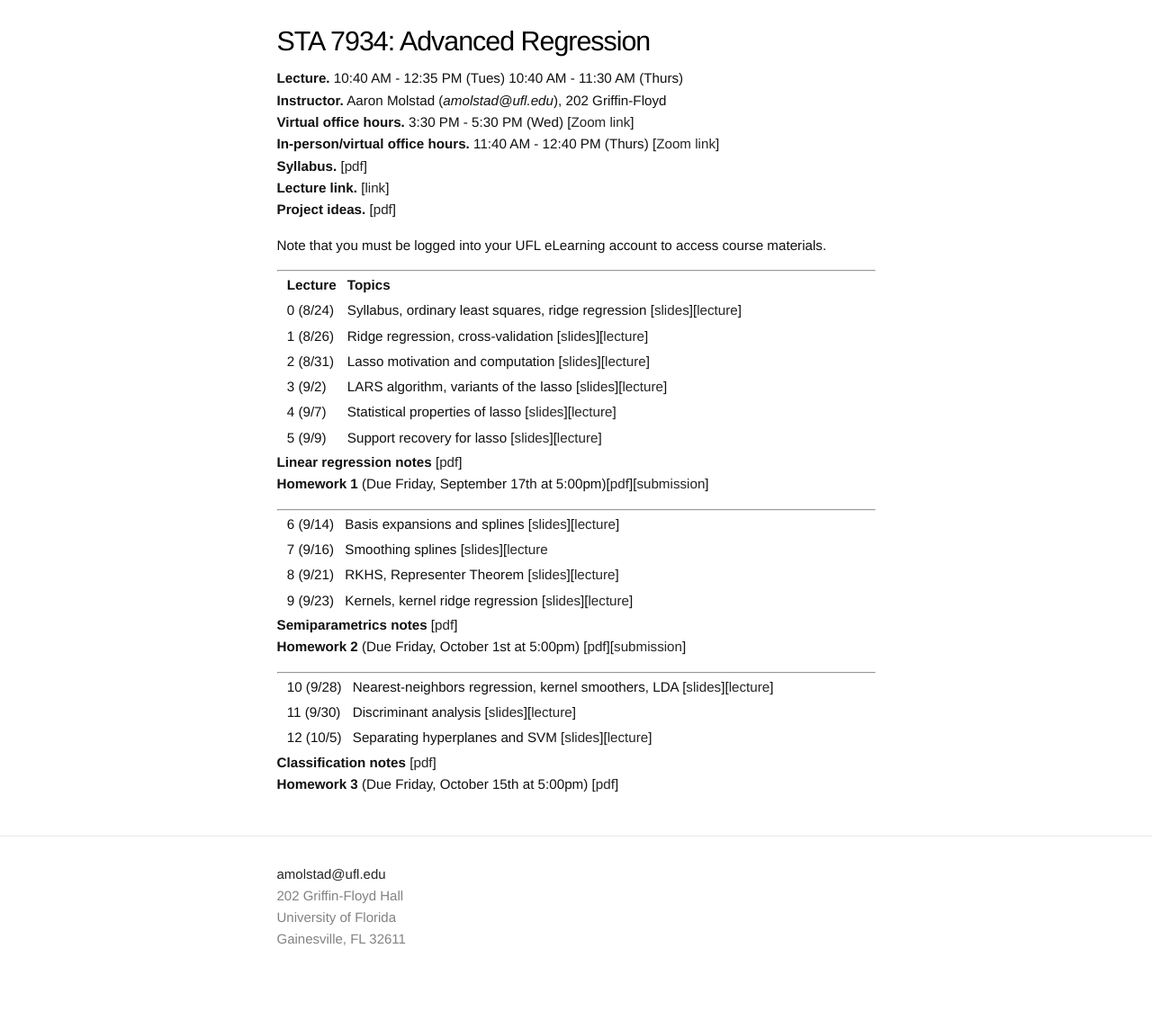
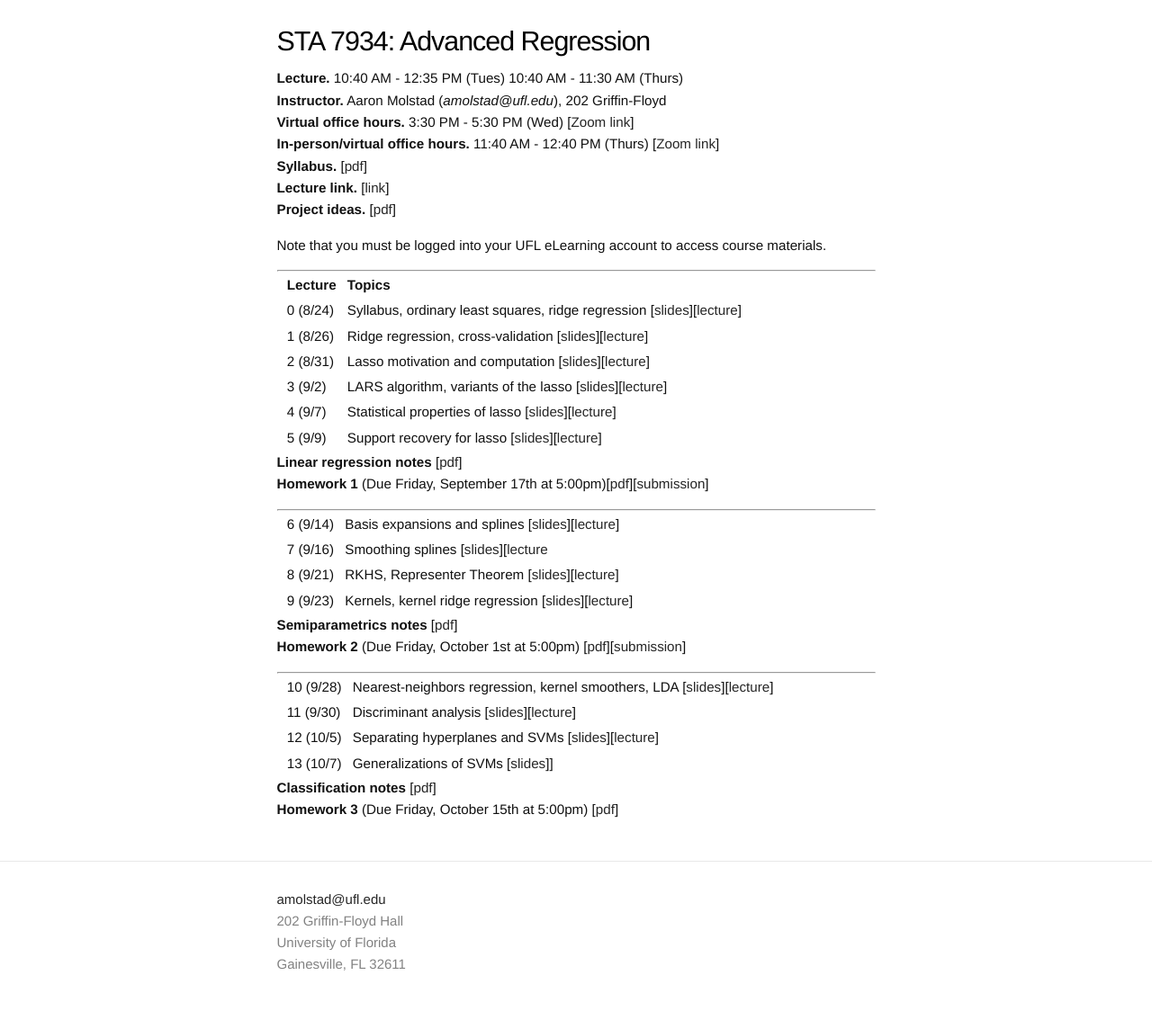
Before and after one commit to ajmolstad/ajmolstad.github.io, a Jekyll site: the page built from F21_STA7934.md, in a window 1280 px wide. Shown: the whole page at 90% size. Built offline with Jekyll 4.4.1, drawn with Linux system fonts in a browser that asks for light colours; before the commit the page ends 1116 px from its top, so only the background shows below that.

Commit message:
Update F21_STA7934.md

```diff
--- a/F21_STA7934.md
+++ b/F21_STA7934.md
@@ -44,7 +44,9 @@ Note that you must be logged into your UFL eLearning account to access course ma
 
 || 10 (9/28) || Nearest-neighbors regression, kernel smoothers, LDA [[slides](https://ufl.instructure.com/files/62577671/download?download_frd=1)][[lecture](https://ufl.instructure.com/files/62646214/download?download_frd=1)]||
 || 11 (9/30) || Discriminant analysis [[slides](https://ufl.instructure.com/files/62672305/download?download_frd=1)][[lecture](https://ufl.instructure.com/files/62710871/download?download_frd=1)] ||
-|| 12 (10/5) || Separating hyperplanes and SVM [[slides](https://ufl.instructure.com/files/62826038/download?download_frd=1)][[lecture](https://ufl.instructure.com/files/62885395/download?download_frd=1)]||
+|| 12 (10/5) || Separating hyperplanes and SVMs [[slides](https://ufl.instructure.com/files/62826038/download?download_frd=1)][[lecture](https://ufl.instructure.com/files/62885395/download?download_frd=1)]||
+|| 13 (10/7) || Generalizations of SVMs [[slides](https://ufl.instructure.com/files/62892374/download?download_frd=1)]]||
+
 
 **Classification notes** [[pdf](https://ufl.instructure.com/files/62710810/download?download_frd=1)]
 **Homework 3** (Due Friday, October 15th at 5:00pm) [[pdf](https://ufl.instructure.com/files/62710807/download?download_frd=1)]
```
